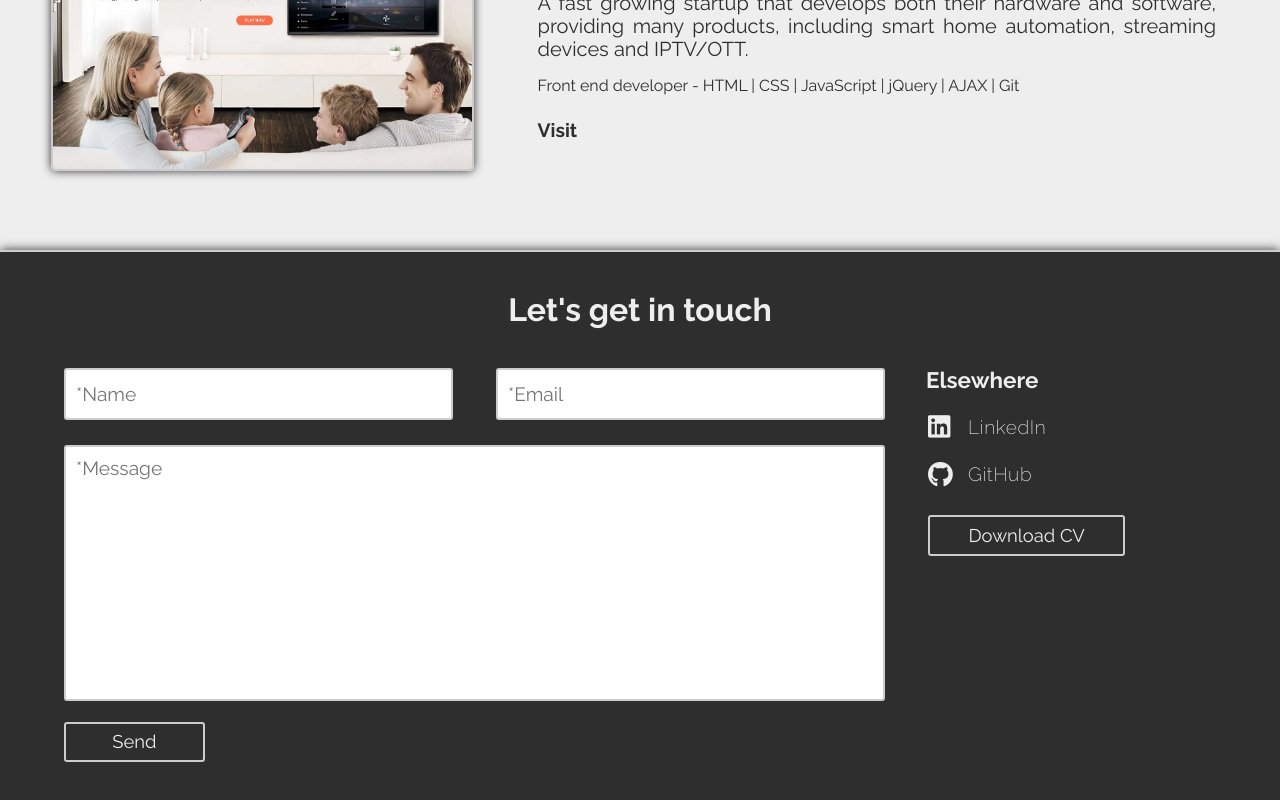
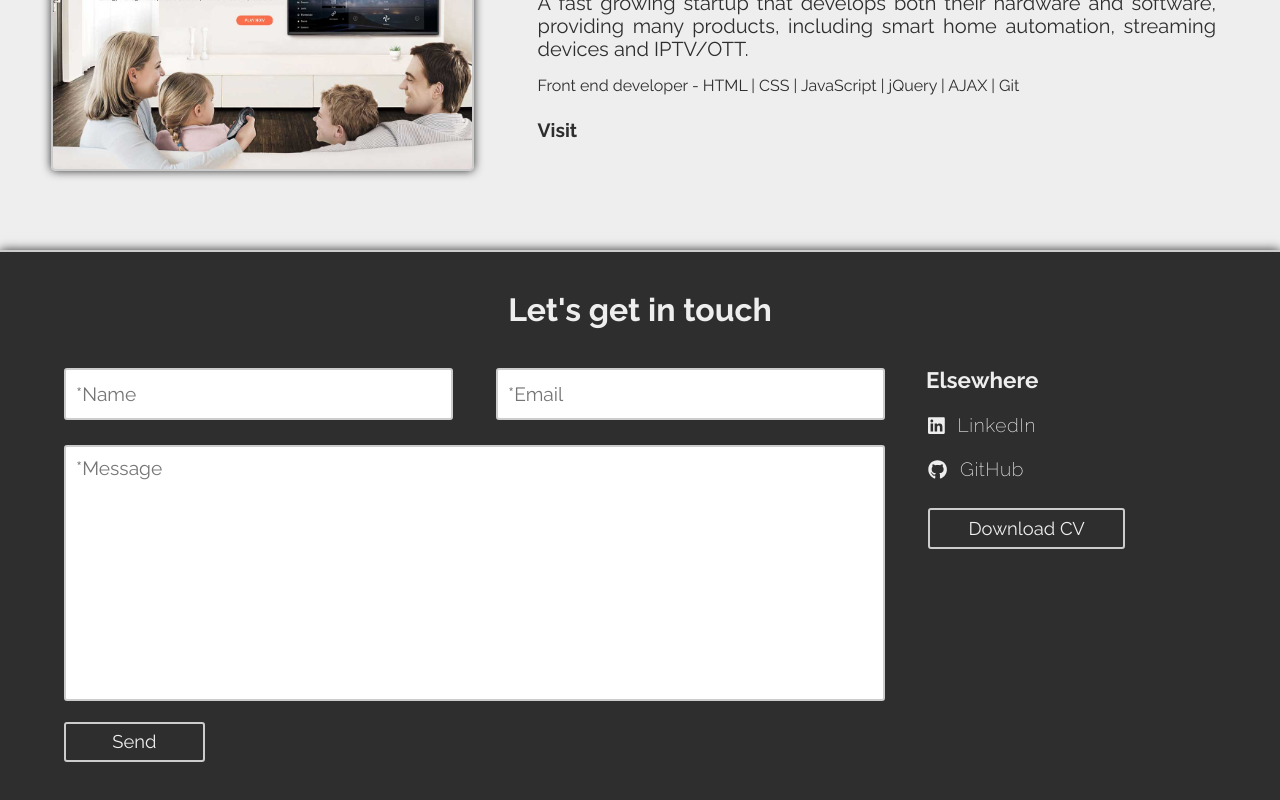
Before and after one commit to marcelscruz/portfolio, a React app: page / in a window 1280 px wide. Shown: the part 2026-2826 px from the top of the page. Built offline with nearby package versions, Linux system fonts and the light colour scheme; a web font is replaced by a local one.

Commit message:
social media icons imported from library

```diff
--- a/package.json
+++ b/package.json
@@ -5,7 +5,6 @@
   "dependencies": {
     "@fortawesome/fontawesome-svg-core": "^1.2.0-14",
     "@fortawesome/free-brands-svg-icons": "^5.1.0-11",
-    "@fortawesome/free-solid-svg-icons": "^5.1.0-11",
     "@fortawesome/react-fontawesome": "^0.1.0-11",
     "autoprefixer": "7.1.6",
     "axios": "^0.18.0",
--- a/public/index.html
+++ b/public/index.html
@@ -20,9 +20,6 @@
       work correctly both with client-side routing and a non-root public URL.
       Learn how to configure a non-root public URL by running `npm run build`.
     -->
-  <!-- FONT AWESOME -->
-  <link rel="stylesheet" href="https://use.fontawesome.com/releases/v5.1.0/css/all.css" integrity="sha384-lKuwvrZot6UHsBSfcMvOkWwlCMgc0TaWr+30HWe3a4ltaBwTZhyTEggF5tJv8tbt"
-    crossorigin="anonymous">
 
   <title>Marcel Cruz</title>
 </head>
--- a/src/components/Contact.js
+++ b/src/components/Contact.js
@@ -2,6 +2,8 @@ import React, { Component } from 'react'
 import Fade from 'react-reveal/Fade'
 import Zoom from 'react-reveal/Zoom'
 import axios from 'axios'
+import { FontAwesomeIcon } from '@fortawesome/react-fontawesome'
+import { faGithub, faLinkedin } from '@fortawesome/free-brands-svg-icons'
 
 class Contact extends Component {
   constructor(props) {
@@ -149,7 +151,10 @@ class Contact extends Component {
                   target="_blank"
                   rel="noopener noreferrer"
                 >
-                  <i className="fab fa-linkedin" />
+                  <FontAwesomeIcon
+                    icon={faLinkedin}
+                    className="social-medias__icon"
+                  />
                   <h4>LinkedIn</h4>
                 </a>
               </div>
@@ -159,7 +164,10 @@ class Contact extends Component {
                   target="_blank"
                   rel="noopener noreferrer"
                 >
-                  <i className="fab fa-github" />
+                  <FontAwesomeIcon
+                    icon={faGithub}
+                    className="social-medias__icon"
+                  />
                   <h4>GitHub</h4>
                 </a>
               </div>
--- a/src/styles/components/_contact.scss
+++ b/src/styles/components/_contact.scss
@@ -151,12 +151,17 @@
   letter-spacing: 0.05vw;
 }
 
-.fab {
+// .fab {
+//   color: $base-light;
+//   padding: 0px 2.5vw 0 0;
+//   font-size: 3.2vh;
+//   width: 40px;
+//   text-decoration: none;
+// }
+
+.social-medias__icon {
   color: $base-light;
-  padding: 0px 2.5vw 0 0;
-  font-size: 3.2vh;
-  width: 40px;
-  text-decoration: none;
+  margin-right: 1vw;
 }
 
 .download-cv {
```
Also changed, not shown: 2 other files (tests, documents, lock files or other folders).
